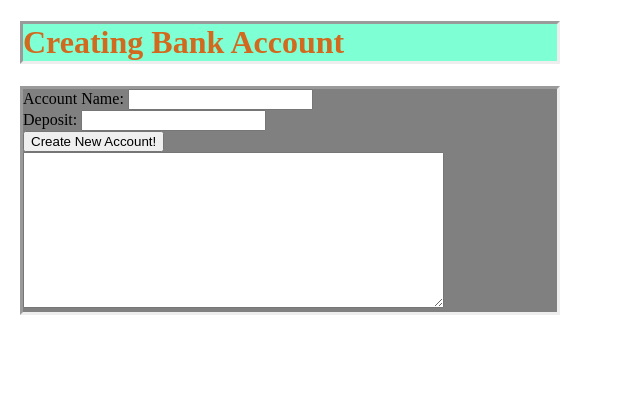
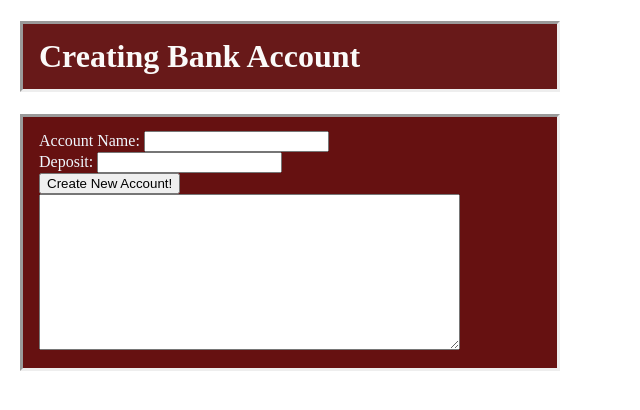
Before and after one commit to Qesis-Yonas/qesis-yonas.github.io, a plain HTML site: page Lab_Package/bank-accout-lab.html in a window 1280 px wide. Shown: the whole page, without its empty margins (0-640 px from the left). Drawn offline with Linux system fonts and the light colour scheme.

Commit message:
just commited

```diff
--- a/Lab_Package/bank-accout-lab.css
+++ b/Lab_Package/bank-accout-lab.css
@@ -7,12 +7,17 @@ body{
 #form{
     border-style: inset;
     margin-right: 700px;
-    background-color: grey;
+    background-color: rgb(102, 17, 17);
+    color:aliceblue;
+    padding: 14px 16px;
+
 }
 h1{
-    color: chocolate;
-    background-color: aquamarine;
+    color: rgb(251, 250, 249);
+    background-color: rgb(104, 25, 25);
     border-style: inset;
     margin-right: 700px;
+    padding: 14px 16px;
+
 
 }
```
Also changed, not shown: Lab_Package/task.html (+1 -1 lines).
